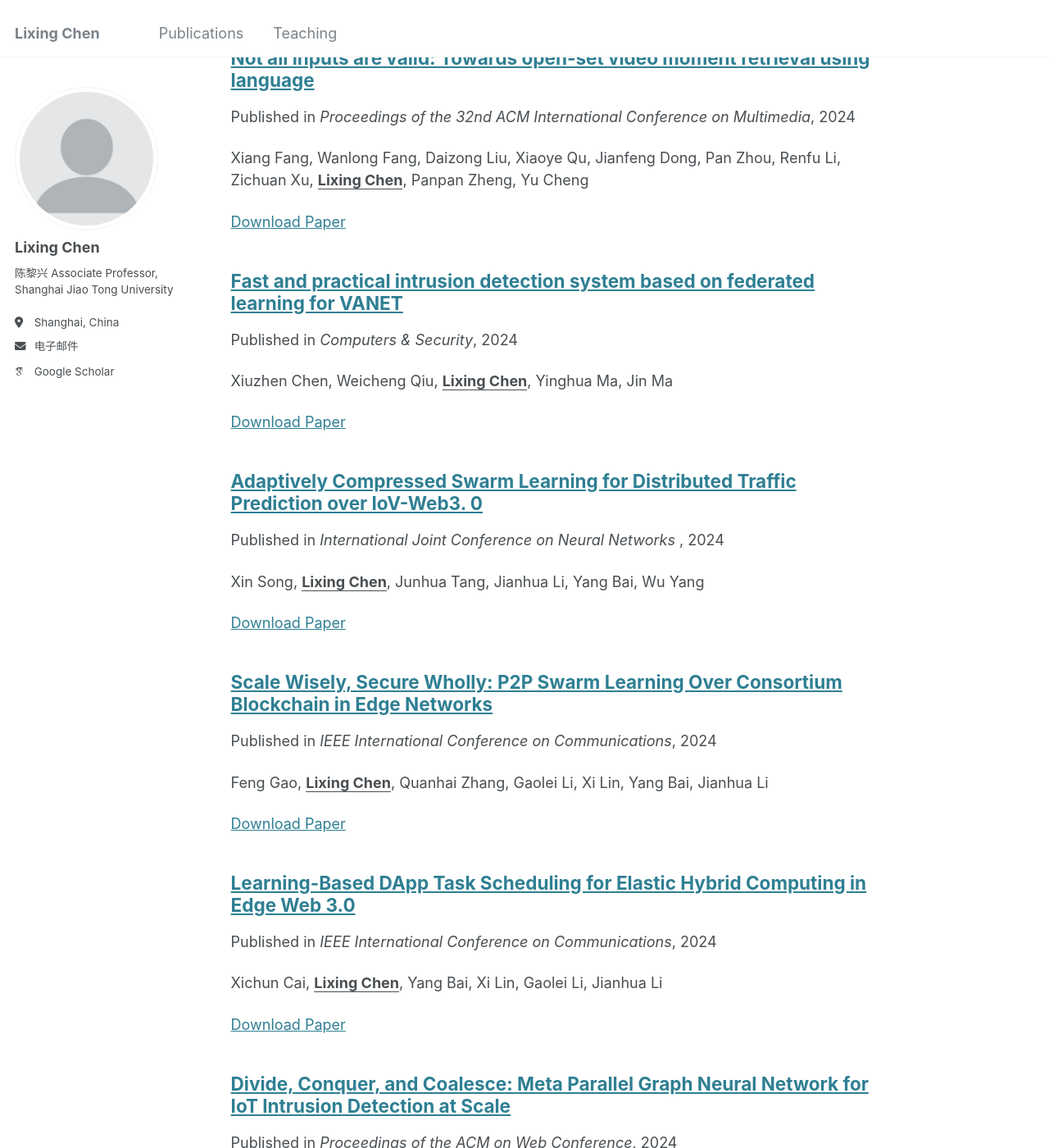
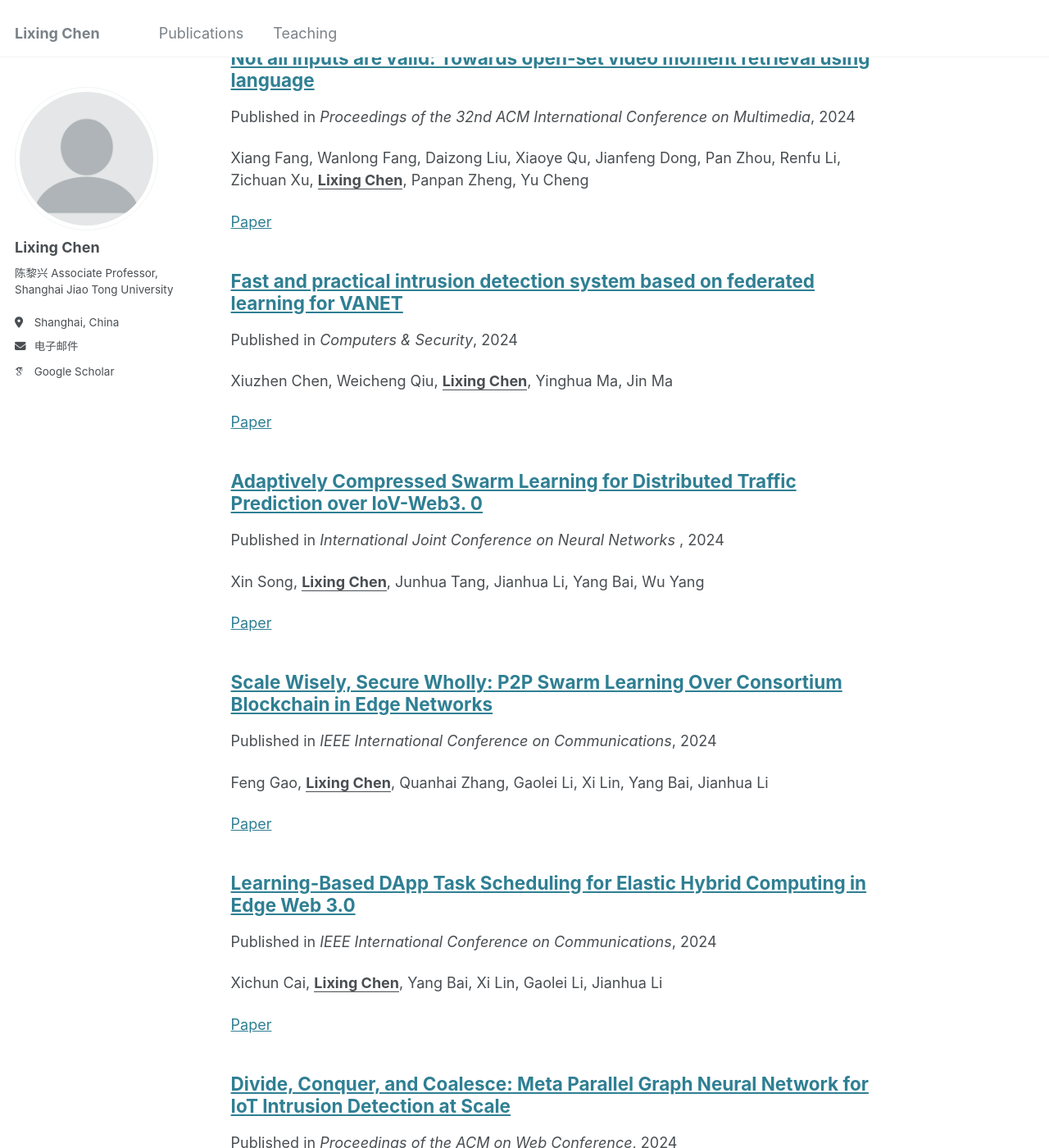
Before and after one commit to Cai-Cai-Zi/Cai-Cai-Zi.github.io, a Jekyll site: the page built from _pages/publications.html, in a window 1280 px wide and 1400 px high, scrolled down 549 px. Shown: the whole window at 82% size. Built offline with Jekyll 4.4.1, drawn with Linux system fonts in a browser that asks for light colours; some web fonts are replaced; some of the changed text lies outside the part shown.

Commit message:
change download paper icon

```diff
--- a/_includes/archive-single.html
+++ b/_includes/archive-single.html
@@ -63,15 +63,15 @@
     {% endif %}
 
     {% if post.citation and post.paperurl and post.slidesurl %}
-      <p>Recommended citation: {{ post.citation }}<br /><a href="{{ post.paperurl }}">Download Paper</a> | <a href="{{ post.slidesurl }}">Download Slides</a></p>
+      <p>Recommended citation: {{ post.citation }}<br /><a href="{{ post.paperurl }}">Paper</a> | <a href="{{ post.slidesurl }}">Download Slides</a></p>
     {% elsif post.citation and post.paperurl %}
-      <p>Recommended citation: {{ post.citation }}<br /><a href="{{ post.paperurl }}">Download Paper</a></p>
+      <p>Recommended citation: {{ post.citation }}<br /><a href="{{ post.paperurl }}">Paper</a></p>
     {% elsif post.citation and post.slidesurl %}
       <p>Recommended citation: {{ post.citation }}<br /><a href="{{ post.slidesurl }}">Download Slides</a></p>
     {% elsif post.citation %}
       <p>Recommended citation: {{ post.citation }}</p>
     {% elsif post.paperurl %}
-      <p><a href=" {{ post.paperurl }} ">Download Paper</a></p>
+      <p><a href=" {{ post.paperurl }} ">Paper</a></p>
     {% elsif post.slidesurl %}
       <p><a href="{{ post.slidesurl }}">Download Slides</a></p>
     {% endif %}
--- a/_layouts/single.html
+++ b/_layouts/single.html
@@ -67,10 +67,10 @@ layout: default
 
         {% if page.citation and page.paperurl and page.slidesurl %}
         <p style="font-size: smaller">Recommended citation: {{ page.citation }}<br /><a
-            href="{{ page.paperurl }}">Download Paper</a> | <a href="{{ page.slidesurl }}">Download Slides</a></p>
+            href="{{ page.paperurl }}">Paper</a> | <a href="{{ page.slidesurl }}">Download Slides</a></p>
         {% elsif page.citation and page.paperurl %}
         <p style="font-size: smaller">Recommended citation: {{ page.citation }}<br /><a
-            href="{{ page.paperurl }}">Download Paper</a></p>
+            href="{{ page.paperurl }}">Paper</a></p>
         {% elsif page.citation and page.slidesurl %}
         <p style="font-size: smaller">Recommended citation: {{ page.citation }}<br /><a
             href="{{ page.slidesurl }}">Download Slides</a></p>
```
Also changed, not shown: _teaching/fall-teaching-1.md (+1 -1 lines), _teaching/spring-teaching-1.md (+1 -1 lines).
